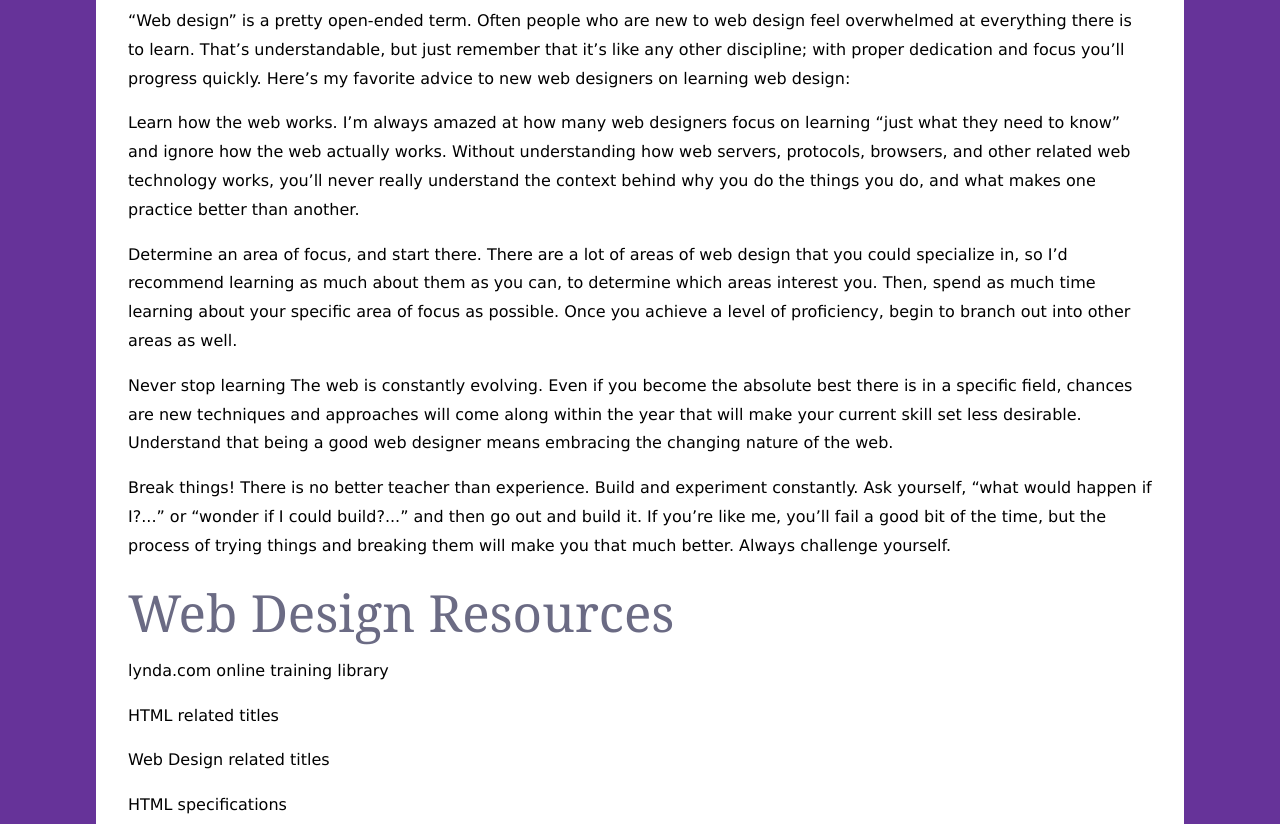
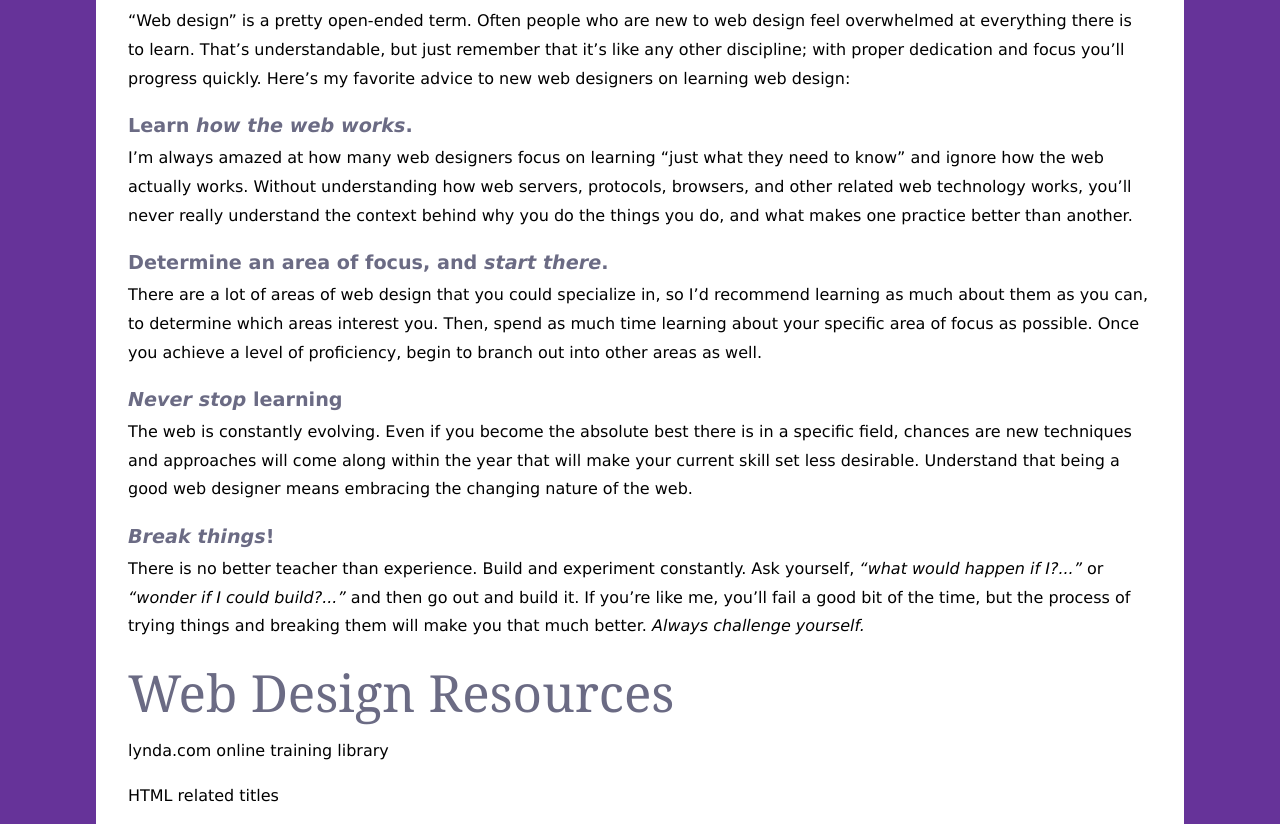
Before and after one commit to bakkerj05/LyndaTraining, a plain HTML site: page HTML Essentials/Chapter_03/03_09/next.htm in a window 1280 px wide. Shown: the part 500-1324 px from the top of the page. Drawn offline with Linux system fonts and the light colour scheme.

Commit message:
Did some cleanup on site

```diff
--- a/HTML Essentials/Chapter_03/03_09/next.htm
+++ b/HTML Essentials/Chapter_03/03_09/next.htm
@@ -15,23 +15,41 @@
     <li><a href="reference.htm" title="HTML Reference">HTML reference</a></li>
     <li><a href="next.htm" title="Next steps">Next steps</a></li>
 </ul>
-<p>Once you master the basics of authoring HTML, you&rsquo;ll need focus on what your next steps will be. If you&rsquo;re an aspiring web designer, you&rsquo;ll need to dive deeper into HTML, CSS, and JavaScript. If you&rsquo;re maintaining a corporate or personal site through a CMS, you&rsquo;ll need to focus on how the CMS works, and the most efficient ways to edit and maintain content. On this page I&rsquo;ll give you some basic advice on how to approach learning web design and point you towards additional resources that can help you along the way.</p>
+<p>Once you master the basics of authoring HTML, you&rsquo;ll need focus on what your next steps will be. If you&rsquo;re
+    an aspiring web designer, you&rsquo;ll need to dive deeper into HTML, CSS, and JavaScript. If you&rsquo;re
+    maintaining a corporate or personal site through a CMS, you&rsquo;ll need to focus on how the CMS works, and the
+    most efficient ways to edit and maintain content. On this page I&rsquo;ll give you some basic advice on how to
+    approach learning web design and point you towards additional resources that can help you along the way.</p>
 <h2>Learning Web Design</h2>
-<p>&ldquo;Web design&rdquo; is a pretty open-ended term. Often people who are new to web design feel overwhelmed at everything there is to learn. That&rsquo;s understandable, but just remember that it&rsquo;s like any other discipline; with proper dedication and focus you&rsquo;ll progress quickly. Here&rsquo;s my favorite advice to new web designers on learning web design:</p>
-<p>Learn how the web works.
-  I&rsquo;m always amazed at how many web designers focus on learning &ldquo;just what they need to know&rdquo; and ignore how the web actually works. Without understanding how web servers, protocols, browsers, and other related web technology works, you&rsquo;ll never really understand the context behind why you do the things you do, and what makes one practice better than another.</p>
-<p>Determine an area of focus, and start there.
-  There are a lot of areas of web design that you could specialize in, so I&rsquo;d recommend learning as much about them as you can, to determine which areas interest you. Then, spend as much time learning about your specific area of focus as possible. Once you achieve a level of proficiency, begin to branch out into other areas as well. </p>
-<p>Never stop learning
-  The web is constantly evolving. Even if you become the absolute best there is in a specific field, chances are new techniques and approaches will come along within the year that will make your current skill set less desirable. Understand that being a good web designer means embracing the changing nature of the web.</p>
-<p>Break things!
-  There is no better teacher than experience. Build and experiment constantly. Ask yourself, &ldquo;what would happen if I?...&rdquo; or &ldquo;wonder if I could build?...&rdquo; and then go out and build it. If you&rsquo;re like me, you&rsquo;ll fail a good bit of the time, but the process of trying things and breaking them will make you that much better. Always challenge yourself.</p>
+<p>&ldquo;Web design&rdquo; is a pretty open-ended term. Often people who are new to web design feel overwhelmed at
+    everything there is to learn. That&rsquo;s understandable, but just remember that it&rsquo;s like any other
+    discipline; with proper dedication and focus you&rsquo;ll progress quickly. Here&rsquo;s my favorite advice to new
+    web designers on learning web design:</p>
+<h3>Learn <em>how the web works</em>.</h3>
+<p>I&rsquo;m always amazed at how many web designers focus on learning &ldquo;just what they need to know&rdquo; and
+    ignore how the web actually works. Without understanding how web servers, protocols, browsers, and other related web
+    technology works, you&rsquo;ll never really understand the context behind why you do the things you do, and what
+    makes one practice better than another.</p>
+<h3>Determine an area of focus, and <em>start there</em>.</h3>
+<p>There are a lot of areas of web design that you could specialize in, so I&rsquo;d recommend learning as much about
+    them as you can, to determine which areas interest you. Then, spend as much time learning about your specific area
+    of focus as possible. Once you achieve a level of proficiency, begin to branch out into other areas as well. </p>
+<h3><em>Never stop</em> learning</h3>
+<p>The web is constantly evolving. Even if you become the absolute best there is in a specific field, chances are new
+    techniques and approaches will come along within the year that will make your current skill set less desirable.
+    Understand that being a good web designer means embracing the changing nature of the web.</p>
+<h3><em>Break things</em>!</h3>
+<p>There is no better teacher than experience. Build and experiment constantly. Ask yourself, <i>&ldquo;what would happen
+    if I?...&rdquo;</i> or <i>&ldquo;wonder if I could build?...&rdquo;</i> and then go out and build it. If you&rsquo;re like me,
+    you&rsquo;ll fail a good bit of the time, but the process of trying things and breaking them will make you that much
+    better. <em>Always challenge yourself.</em></p>
 <h2>Web Design Resources</h2>
 <p>lynda.com online training library </p>
 <p>HTML related titles</p>
 <p>Web Design related titles</p>
 <p>HTML specifications </p>
-<p>Although their format can be a bit hard to read initially, once you&rsquo;re familiar with them there is no better resource for learning HTML and staying current with it than reading the actual W3C specifications.</p>
+<p>Although their format can be a bit hard to read initially, once you&rsquo;re familiar with them there is no better
+    resource for learning HTML and staying current with it than reading the actual W3C specifications.</p>
 <p>HTML 4.0</p>
 <p>XHTML 1.0</p>
 <p>WHATWG HTML5</p>
@@ -39,9 +57,11 @@
 <p>W3C Markup Validation Service </p>
 <p>Great for testing code and making sure you&rsquo;re writing valid HTML syntax.</p>
 <p>Mozilla Developer Network </p>
-<p>One of the best online resources for web designers and developers. Great collection of articles, tutorials, and references.</p>
+<p>One of the best online resources for web designers and developers. Great collection of articles, tutorials, and
+    references.</p>
 <p>HTML5 Rocks </p>
-<p>Once you&rsquo;ve got the basics down, check out sites like HTML5 Rocks. This site feature articles, tutorials, and other resources that help you keep up with the evolving web. </p>
+<p>Once you&rsquo;ve got the basics down, check out sites like HTML5 Rocks. This site feature articles, tutorials, and
+    other resources that help you keep up with the evolving web. </p>
 <p>&copy; lynda.com | follow me and lynda.com on Twitter! @jameswillweb @lyndadotcom</p>
 </body>
 </html>
```
Also changed, not shown: HTML Essentials/Chapter_03/03_09/syntax.htm (line endings or trailing spaces), 1 other file. Lines whose indentation alone changed are shown as unchanged.
